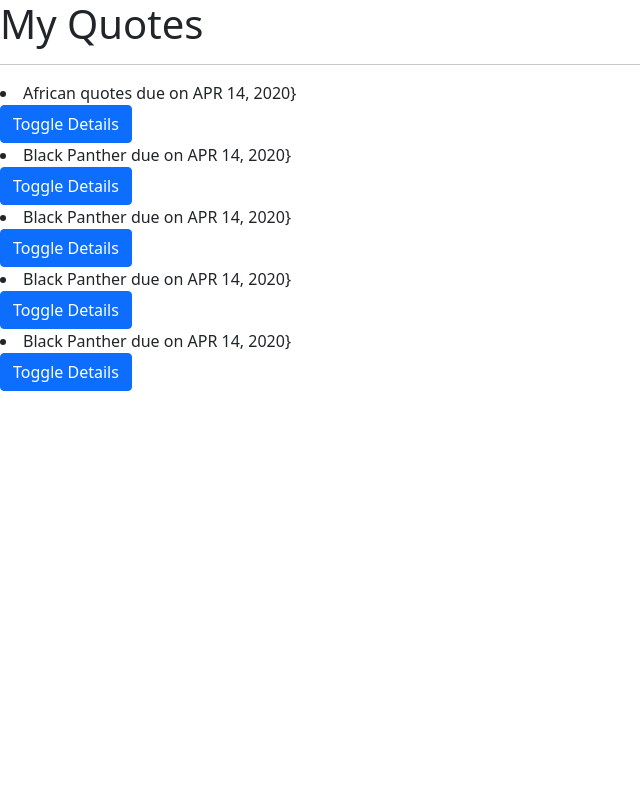
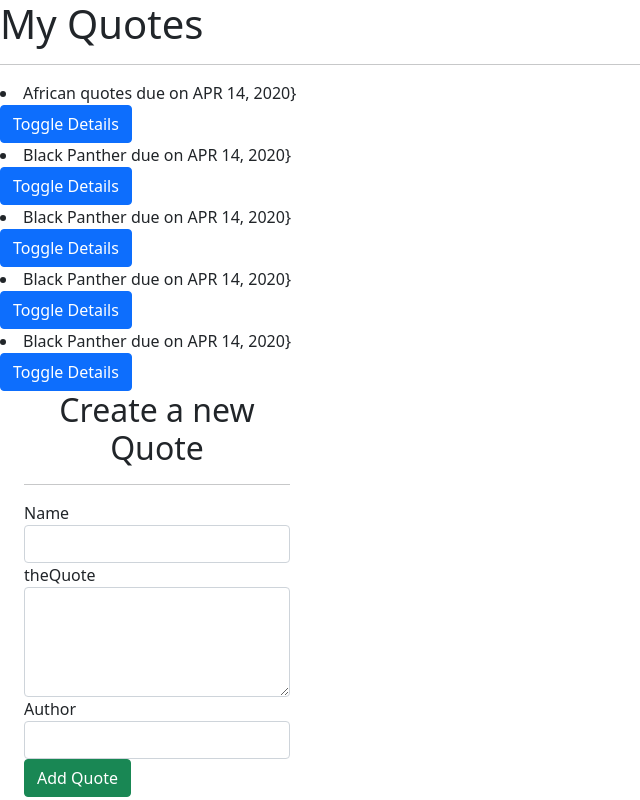
Before and after one commit to mamu234/Quotes2, an Angular app in the folder Quotes/: page / in a window 1280 px wide. Shown: the whole page, without its empty margins (0-640 px from the left). Built offline with nearby package versions, Linux system fonts and the light colour scheme.

Commit message:
added form

```diff
--- /dev/null
+++ b/Quotes/src/app/quote-form/quote-form.component.html
@@ -0,0 +1,38 @@
+<div class="container-fluid">
+  <h2 class="text-center">Create a new Quote</h2>
+  <hr>
+
+  <form (ngSubmit)='submitQuote()' #quoteForm='ngForm'></form>
+
+    <form #quoteForm='ngForm'>
+      <div class="form-group">
+
+          <label for="name">Name</label>
+          <input type="text" class="form-control" id="name" [(ngModel)]="newQuote.name" name="name" #name='ngModel' required>
+          <div [hidden]="name.valid || name.pristine" class="alert alert-danger">
+            <p>Name is required</p>
+          </div>
+      </div>
+      <div class="form-group">
+
+          <label for="theQuote">theQuote</label>
+          <textarea class="form-control" id="theQuote" rows="4" [(ngModel)]="newQuote.theQuote" name="theQuote" #theQuote="ngModel" required></textarea>
+          <div [hidden]="theQuote.valid || theQuote.pristine" class="alert alert-danger">
+            <p>A Quote is required</p>
+          </div>
+      </div>
+      <div class="form-group">
+
+          <label for="author">Author</label>
+          <input type="text" class="form-control" id="author" [(ngModel)]="newQuote.author" name="author" #author='ngModel' required>
+          <div [hidden]="author.valid || author.pristine" class="alert alert-danger">
+            <p>Author is required</p>
+          </div>
+      </div>
+
+
+      <button type="submit" class="btn btn-success">Add Quote</button>
+
+
+  </form>
+</div>
--- /dev/null
+++ b/Quotes/src/app/quote-form/quote-form.component.ts
@@ -0,0 +1,30 @@
+import { Component, OnInit,Output,EventEmitter } from '@angular/core';
+import { Quote } from '../quote';
+
+@Component({
+  selector: 'app-quote-form',
+  templateUrl: './quote-form.component.html',
+  styleUrls: ['./quote-form.component.css']
+})
+export class QuoteFormComponent implements OnInit {
+
+  newQuote = new Quote("","","",new Date());
+  @Output() addQuote = new EventEmitter<Quote>();
+
+    submitQuote(){
+  this.addQuote.emit(this.newQuote);
+    }
+
+
+  @Output()isComplete = new EventEmitter<boolean>();
+
+
+  constructor() { }
+  quoteComplete(complete:boolean){
+    this.isComplete.emit(complete);
+
+  }
+  ngOnInit(): void {
+  }
+
+}
--- a/Quotes/src/app/quote/quote.component.html
+++ b/Quotes/src/app/quote/quote.component.html
@@ -14,3 +14,8 @@
 </div>
 
 <p *ngIf='quotes.length > 5'>You have too many quotes</p>
+
+
+<div class="col-md-6">
+  <app-quote-form> </app-quote-form>
+</div>
```
Also changed, not shown: Quotes/src/app/app.module.ts (+6 -3 lines), Quotes/src/app/quote-form/quote-form.component.css (added), 1 other file (tests, documents, lock files or other folders).
